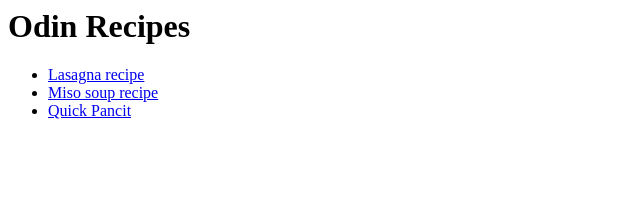
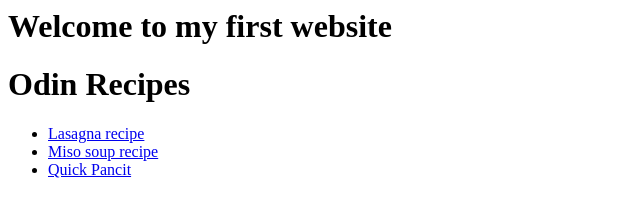
Before and after one commit to MarianCbm/odin-recipes, a plain HTML site: page index.html in a window 1280 px wide. Shown: the whole page, without its empty margins (0-640 px from the left). Drawn offline with Linux system fonts and the light colour scheme.

```diff
--- a/index.html
+++ b/index.html
@@ -4,6 +4,7 @@
     <title>Recipes</title>
   </head>
   <body>
+    <h1>Welcome to my first website</h1>
     <h1>Odin Recipes</h1>
     <ul>
       <li><a href="recipes/lasagna.html">Lasagna recipe</a></li>
```
Also changed, not shown: styles.css (added).
